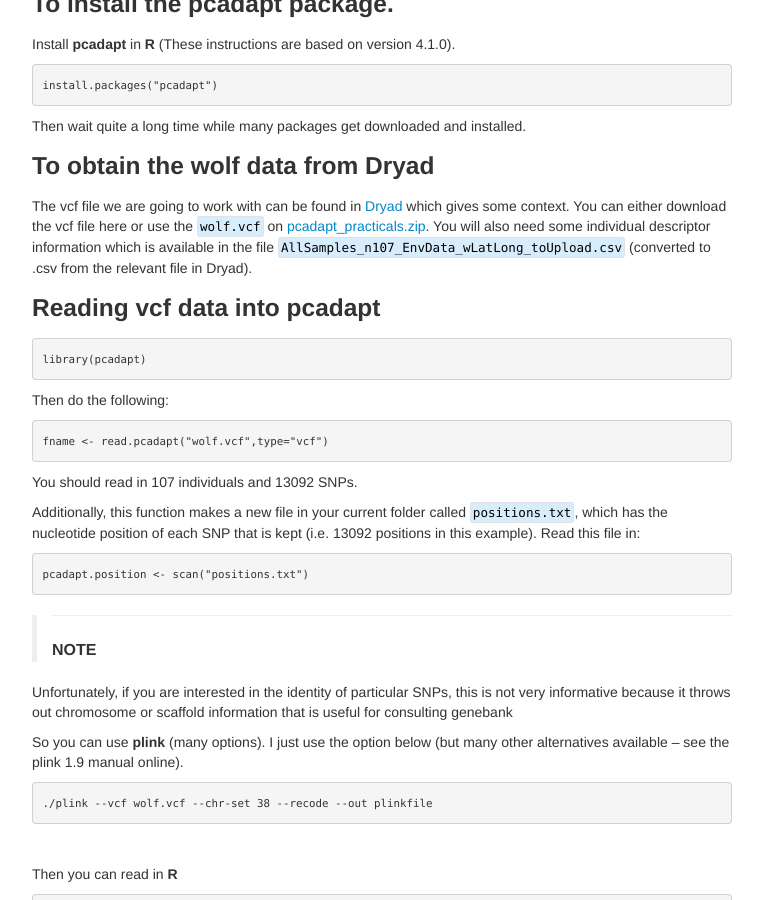
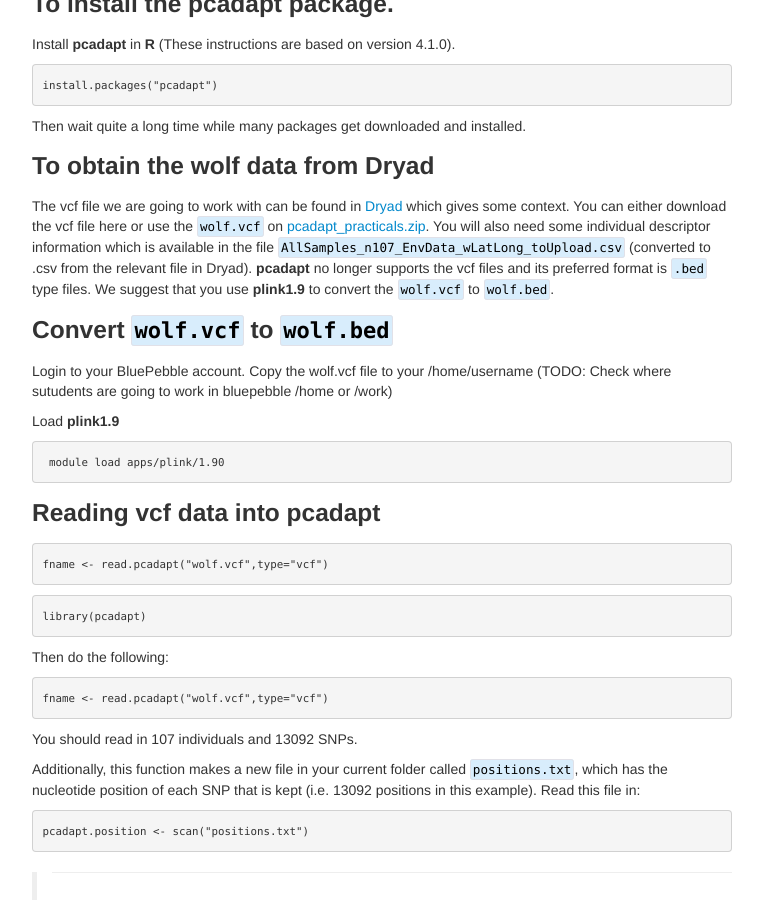
Before and after one commit to ritarasteiro/FieldCourse, a Jekyll site: the page built from pages/PCAdapt_practical.md, in a window 1280 px wide and 900 px high, scrolled down 348 px. Shown: the whole window, without its empty margins (258-1021 px from the left). Built offline with Jekyll 4.4.1, drawn with Linux system fonts in a browser that asks for light colours.

Commit message:
Update PCAdapt_practical.md

````diff
--- a/pages/PCAdapt_practical.md
+++ b/pages/PCAdapt_practical.md
@@ -24,9 +24,25 @@ Then wait quite a long time while many packages get downloaded and installed.
 
 The vcf file we are going to work with can be found in [Dryad](https://datadryad.org/resource/doi:10.5061/dryad.c9b25)
 which gives some context. You can either download the vcf file here or use the ``wolf.vcf`` on [pcadapt_practicals.zip](../data/pcadapt_practicals.zip). You will also need some individual descriptor information which is available in the file ``AllSamples_n107_EnvData_wLatLong_toUpload.csv`` (converted to .csv from the relevant file in Dryad).
+ **pcadapt** no longer supports the vcf files and its preferred format is ``.bed`` type files. We suggest that you use  **plink1.9** to convert the ``wolf.vcf`` to ``wolf.bed``.
+
+### Convert ``wolf.vcf`` to ``wolf.bed``
+
+Login to your BluePebble account. Copy the wolf.vcf file to your /home/username (TODO: Check where sutudents are going to work in bluepebble /home or /work)
+
+Load  **plink1.9**
+
+```sh
+ module load apps/plink/1.90
+```
+[comment]: <>wolves have 39 pairs of chromosomes
+
 
 
 ### Reading vcf data into pcadapt
+```R
+fname <- read.pcadapt("wolf.vcf",type="vcf")
+```
 
 ```R
 library(pcadapt)
````
